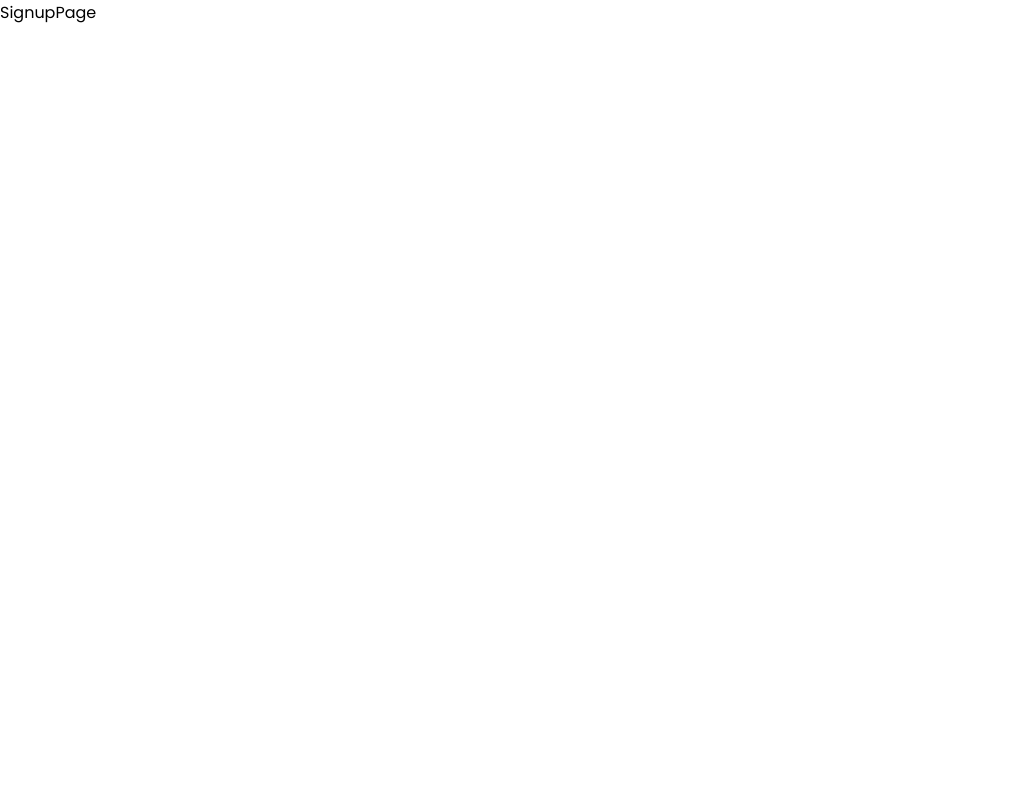
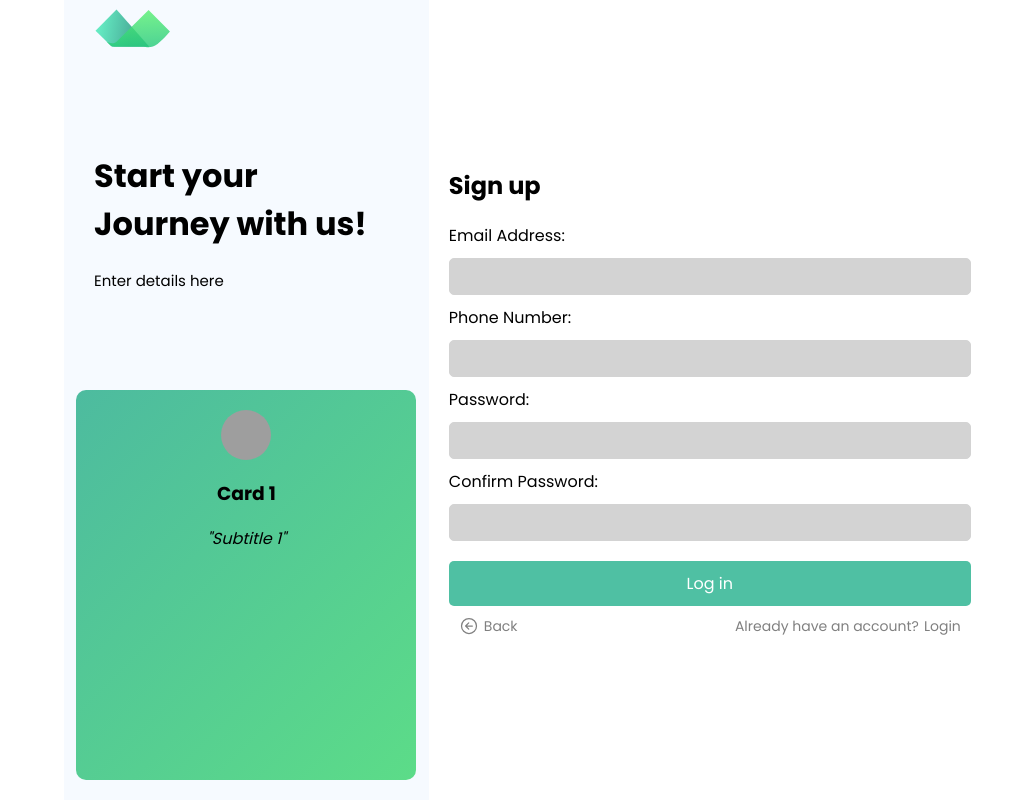
Before and after one commit to ameyakhot/money-matters-newstack, a React (Create React App) app: page /signup in a window 1280 px wide. Shown: the whole page, without its empty margins (0-1033 px from the left). Built offline with nearby package versions, Linux system fonts and the light colour scheme; grey boxes are pictures that could not be loaded.

Commit message:
Signup ready

```diff
--- a/src/Pages/SignupPage.js
+++ b/src/Pages/SignupPage.js
@@ -1,8 +1,108 @@
 import React from 'react'
+import logo from '../Assets/solo_logo.svg'
+import '../Styles/SignupPage.css'
+import { IoArrowBackCircleOutline } from 'react-icons/io5';
 
 const SignupPage = () => {
   return (
-    <div>SignupPage</div>
+    <div className="container">
+        <div className="dummy-panel"></div>
+        <div className="side1">
+        <div className="brand" href="/">
+          <a href="/">
+            <img src={logo} alt="Logo" className="navbar-logo" />
+          </a>
+        </div>
+          <div className="welcome-back">
+            <h1>
+              Start your
+              <br/>
+              Journey with us!
+            </h1>
+            <p>Enter details here</p>
+          </div>
+          <div className="card-container">
+            <div className="card-wrapper">
+              <div className="card text-center">
+                <div className="profile-picture">
+                  <img src="https://images.pexels.com/photos/1212984/pexels-photo-1212984.jpeg" alt="profile"/>
+                </div>
+                <h3 className="card-title">
+                  Card 1
+                </h3>
+                <em className="card-subtitle">
+                  "Subtitle 1"
+                </em>
+              </div>
+            </div>
+          </div>
+        </div>
+        <div className="side2">
+          <div className="login-form">
+            <h2>
+              Sign up
+            </h2>
+          <form>
+            <div className="form-group">
+              <label htmlFor="email-phone">
+                Email Address:
+              </label>
+              <br/>
+              <input type="text" id="email-phone" name="email-phone"/>
+            </div>
+            <div className="form-group">
+              <label htmlFor="email-phone">
+                Phone Number:
+              </label>
+              <br/>
+              <input type="text" id="email-phone" name="email-phone"/>
+            </div>
+
+            <div className="form-group">
+              <label htmlFor="password">
+                Password:
+              </label>
+              <br/>
+              <input type="password" id="password" name="password"/>
+            </div>
+            <div className="form-group">
+              <label htmlFor="password">
+                Confirm Password:
+              </label>
+              <br/>
+              <input type="password" id="password" name="password"/>
+              <div className="button-login">
+                <button type="submit" className="btn-login">
+                  Log in
+                </button>
+              </div>
+              <div className="navigate">
+                <a className="back-track" href="/">
+                  <div className="left-container">
+                    <span className="inline-block back-icon">
+                      <IoArrowBackCircleOutline size={20} />
+                    </span>
+                    <div>
+                      Back
+                    </div>
+                  </div>
+                </a>
+                <div className="right-container">
+                  <span className="inline-block">
+                    Already have an account?
+                  </span>
+                  <span className="sign-up">
+                    <a href="/signup">
+                      Login
+                    </a>
+                  </span>
+                </div>
+              </div>
+            </div>
+          </form>
+        </div>
+      </div>
+    </div>
   )
 }
 
--- /dev/null
+++ b/src/Styles/SignupPage.css
@@ -0,0 +1,174 @@
+.container {
+    display: flex;
+    height: 100%;
+}
+
+.dummy-panel {
+    color: black;
+    min-width: 5%;
+}
+
+.side1 {
+    background-color: #f6faff;
+    display: flex;
+    flex-direction: column;
+    height: 100vh;
+    justify-content: space-between;
+    width: 30%;
+}
+
+.side2 {
+    align-items: center!important;
+    background-color: #fff;
+    display: flex;
+    width: 70%;
+}
+
+.brand img {
+    height: 60px;
+    margin-left: 30px;
+}
+
+.card-container {
+    align-items: center;
+    display: flex;
+    flex-wrap: nowrap;
+    justify-content: center;
+    margin-bottom: 20px;
+    margin-top: 20px;
+    overflow-x: scroll;
+    scroll-snap-type: x mandatory;
+}
+
+.card-wrapper {
+    display: flex;
+    flex-direction: row;
+}
+
+.card {
+    align-items: center;
+    background: linear-gradient(135deg,#4dbb9f,#5cdc88);
+    border-radius: 10px;
+    display: flex;
+    flex-direction: column;
+    height: 350px;
+    padding: 20px;
+    text-align: center;
+    width: 300px;
+}
+
+.profile-picture {
+    border-radius: 50%;
+    height: 50px;
+    overflow: hidden;
+    width: 50px;
+    display: flex;
+    justify-content: center;
+}
+
+.welcome-back {
+    margin-left: 30px;
+}
+
+.side2 {
+    align-items: center!important;
+    background-color: #fff;
+    display: flex;
+    width: 70%;
+}
+
+.login-form {
+    margin-right: auto;
+    max-width: 800px;
+    padding: 20px;
+}
+
+.form-group {
+    margin-top: 10px;
+}
+
+input {
+    background-color: #d3d3d3;
+    border: 1px solid #d3d3d3;
+    border-radius: 5px;
+    margin-top: 10px;
+    padding: 10px;
+    width: 500px;
+}
+
+.form-group {
+    margin-top: 10px;
+}
+
+.forgot-password-container {
+    text-align: right;
+}
+
+.forgot-password a {
+    color: gray;
+    font-size: 12px;
+    text-decoration: none;
+}
+
+.forgot-password:hover {
+    text-decoration: underline;
+}
+
+.navigate {
+    display: flex;
+    flex-direction: row;
+    font-size: 14px;
+    justify-content: space-between;
+    padding: 10px;
+}
+
+.left-container {
+    display: flex;
+    text-align: left;
+    width: 20%;
+}
+
+.left-container:hover{
+    text-decoration: underline;
+}
+
+.right-container {
+    color: grey;
+    text-align: right;
+    width: 80%;
+}
+
+.btn-login {
+    background-color: #4fc0a3;
+    border: none;
+    border-radius: 5px;
+    color: #fff;
+    display: block;
+    font-size: 16px;
+    font-weight: semi-bold;
+    margin-top: 20px;
+    padding: 10px;
+    width: 100%;
+}
+
+.back-icon {
+    margin-right: 5px;
+}
+
+.sign-up {
+    margin-left: 5px;
+}
+
+.sign-up a {
+    color: gray;
+    text-decoration: none;
+}
+
+.sign-up:hover {
+    text-decoration: underline;
+}
+
+.back-track {
+    color: gray;
+    text-decoration: none;
+}
```
